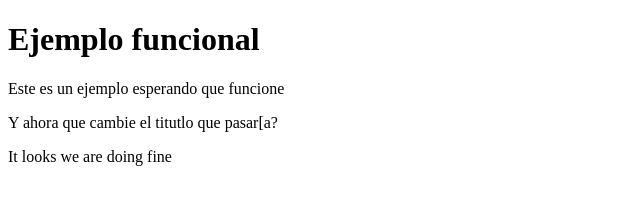
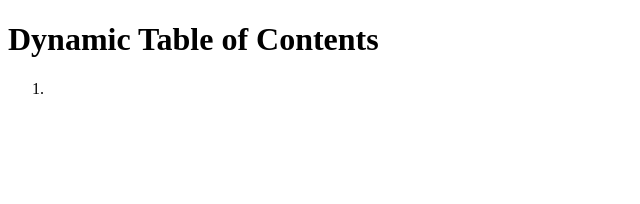
Before and after one commit to samgarciav/ejemplo, a plain HTML site: page index.html in a window 1280 px wide. Shown: the whole page, without its empty margins (0-640 px from the left). Drawn offline with Linux system fonts and the light colour scheme.

Commit message:
Starting my assignament

```diff
--- a/index.html
+++ b/index.html
@@ -6,10 +6,11 @@
   <title>Document</title>
 </head>
 <body>
-  <h1>Ejemplo funcional</h1>
-  <p>Este es un ejemplo esperando que funcione
-  </p>
-  <p>Y ahora que cambie el titutlo que pasar[a?</p>
-  <p>It looks we are doing fine</p>
+  <h1>Dynamic Table of Contents</h1>
+  <ol>
+    <li></li>
+  </ol>
+  <script src="js/main.js">
+  </script>
 </body>
 </html>
--- /dev/null
+++ b/js/main.js
@@ -0,0 +1,6 @@
+const links = [
+  {
+    label: "Week1 notes",
+    url: "week1/index.html"
+  }
+]
```
